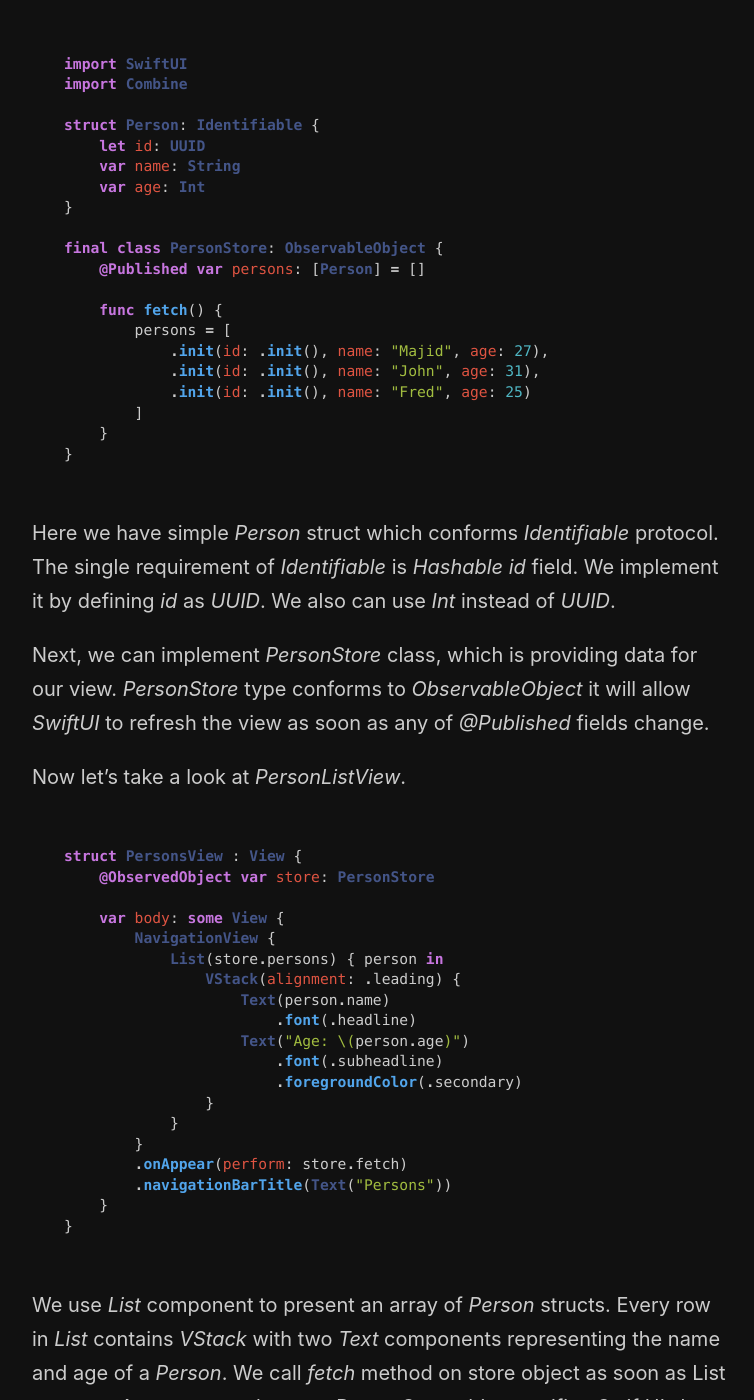
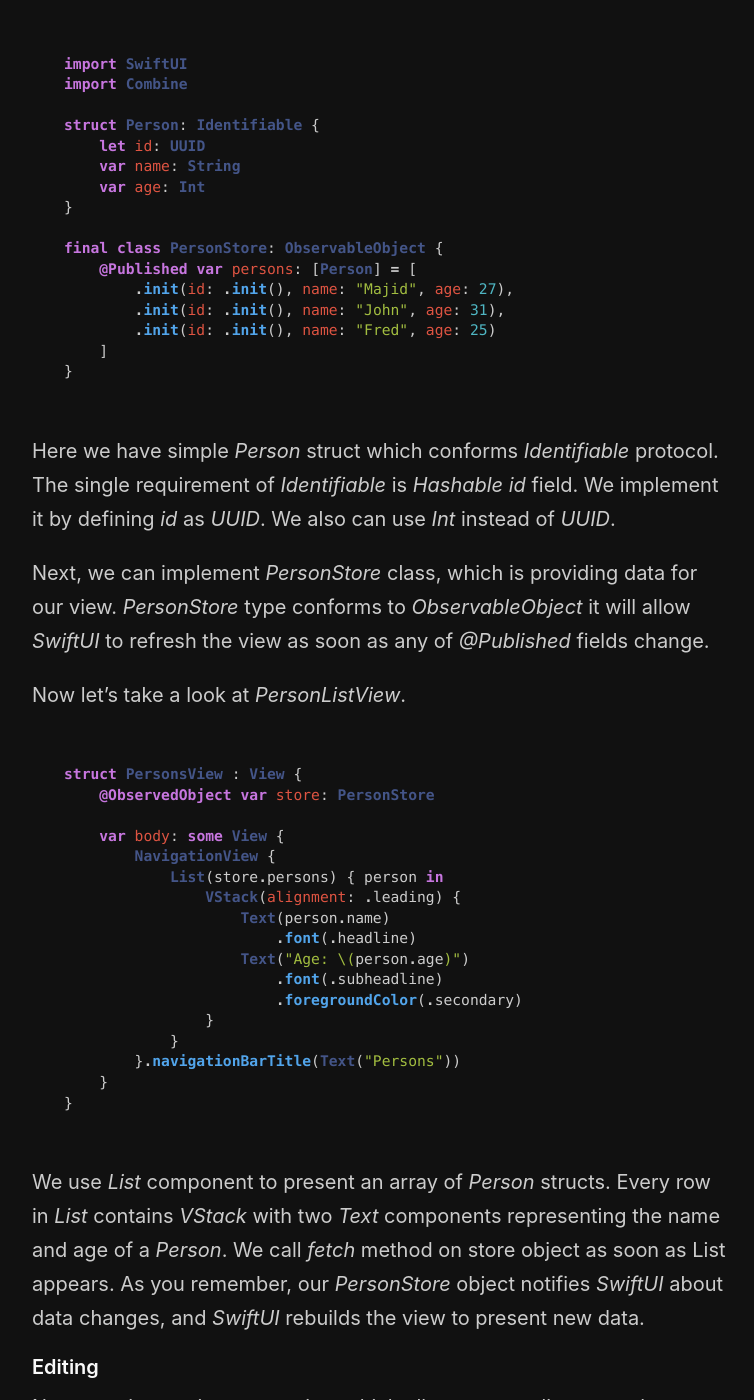
Before and after one commit to mecid/mecid.github.io, a Jekyll site: the page built from _posts/2019-07-03-managing-data-flow-in-swiftui.md, in a window 1280 px wide and 1400 px high, scrolled down 714 px. Shown: the whole window, without its empty margins (258-1012 px from the left). Built offline with Jekyll 4.4.1, drawn with Linux system fonts in a browser that asks for light colours.

Commit message:
Update 2019-07-03-managing-data-flow-in-swiftui.md

````diff
--- a/_posts/2019-07-03-managing-data-flow-in-swiftui.md
+++ b/_posts/2019-07-03-managing-data-flow-in-swiftui.md
@@ -24,15 +24,11 @@ struct Person: Identifiable {
 }
 
 final class PersonStore: ObservableObject {
-    @Published var persons: [Person] = []
-
-    func fetch() {
-        persons = [
-            .init(id: .init(), name: "Majid", age: 27),
-            .init(id: .init(), name: "John", age: 31),
-            .init(id: .init(), name: "Fred", age: 25)
-        ]
-    }
+    @Published var persons: [Person] = [
+        .init(id: .init(), name: "Majid", age: 27),
+        .init(id: .init(), name: "John", age: 31),
+        .init(id: .init(), name: "Fred", age: 25)
+    ]
 }
 ```
 
@@ -57,9 +53,7 @@ struct PersonsView : View {
                         .foregroundColor(.secondary)
                 }
             }
-        }
-        .onAppear(perform: store.fetch)
-        .navigationBarTitle(Text("Persons"))
+        }.navigationBarTitle(Text("Persons"))
     }
 }
 ```
````
